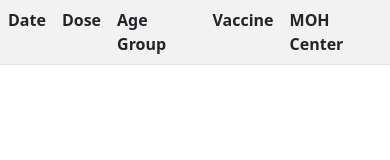
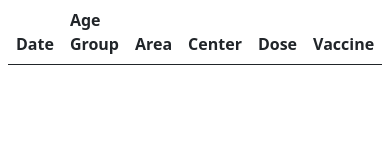
Before and after one commit to Isuru-Nanayakkara/Vaccine-Search, a plain HTML site: page index.html in a window 390 px wide. Drawn offline with nearby package versions, Linux system fonts and the light colour scheme; no server answers.

Commit message:
Styling table and making it responsive

```diff
--- a/css/styles.css
+++ /dev/null
@@ -1,15 +0,0 @@
-table {
-    font-family: arial, sans-serif;
-    border-collapse: collapse;
-    width: 100%;
-  }
-
-  td, th {
-    border: 1px solid #dddddd;
-    text-align: left;
-    padding: 8px;
-  }
-
-  tr:nth-child(even) {
-    background-color: #dddddd;
-  }
--- a/index.html
+++ b/index.html
@@ -5,21 +5,29 @@
     <meta http-equiv="X-UA-Compatible" content="IE=edge">
     <meta name="viewport" content="width=device-width, initial-scale=1.0">
 
-    <!-- <link rel="stylesheet" href="css/styles.css"> -->
+    <link rel="stylesheet" href="css/styles.css">
     <link rel="stylesheet" href="https://cdn.jsdelivr.net/npm/bootstrap@5.0.2/dist/css/bootstrap.min.css" integrity="sha384-EVSTQN3/azprG1Anm3QDgpJLIm9Nao0Yz1ztcQTwFspd3yD65VohhpuuCOmLASjC" crossorigin="anonymous">
 
     <title>Vaccine Search</title>
 </head>
 <body>
-    <table class="table table-striped">
-        <tr>
-            <th>Date</th>
-            <th>Dose</th>
-            <th>Age Group</th>
-            <th>Vaccine</th>
-            <th>MOH Center</th>
-        </tr>
-    </table>
+    <div class="table-responsive mx-2">
+        <table class="table table-striped">
+            <thead>
+                <tr>
+                    <th scope="col">Date</th>
+                    <th scope="col">Age Group</th>
+                    <th scope="col">Area</th>
+                    <th scope="col">Center</th>
+                    <th scope="col">Dose</th>
+                    <th scope="col">Vaccine</th>
+                </tr>
+            </thead>
+            <tbody>
+                <!-- List goes here -->
+            </tbody>
+        </table>
+    </div>
 
     <script src="https://cdn.jsdelivr.net/npm/bootstrap@5.0.2/dist/js/bootstrap.min.js" integrity="sha384-cVKIPhGWiC2Al4u+LWgxfKTRIcfu0JTxR+EQDz/bgldoEyl4H0zUF0QKbrJ0EcQF" crossorigin="anonymous"></script>
     <script src="./js/scripts.js"></script>
@@ -30,8 +38,8 @@
     1. Fire API call on page load. ✅
     2. Get response and parse it. ✅
     3. Show the objects in a table. ✅
-    4. Add Bootstrap.
-    5. Style the table.
+    4. Add Bootstrap. ✅
+    5. Style the table and responsive. ✅
     6. Add a search.
     7. Make the list searchable.
     8. Update the table with the search results.
--- a/js/scripts.js
+++ b/js/scripts.js
@@ -14,13 +14,14 @@ function getVaccineCentersList() {
     .then(data => {
         for(const obj of data) {
             let row = document.createElement('tr');
-            row.appendChild(document.createElement('td')).textContent = obj.date;
+            row.appendChild(document.createElement('td')).textContent = new Date(obj.date).toDateString();
+            row.appendChild(document.createElement('td')).textContent = obj.ageGroup;
+            row.appendChild(document.createElement('td')).textContent = obj.mohCenter;
+            row.appendChild(document.createElement('td')).textContent = obj.centerName;
             row.appendChild(document.createElement('td')).textContent = obj.dose;
-            row.appendChild(document.createElement('td')).textContent = obj.ageGroup;
             row.appendChild(document.createElement('td')).textContent = obj.vaccineType;
-            row.appendChild(document.createElement('td')).textContent = obj.mohCenter;
 
-            const table = document.getElementsByClassName('table')[0];
+            const table = document.getElementsByClassName('table')[0].getElementsByTagName('tbody')[0];
             table.appendChild(row);
         }
      })
```
